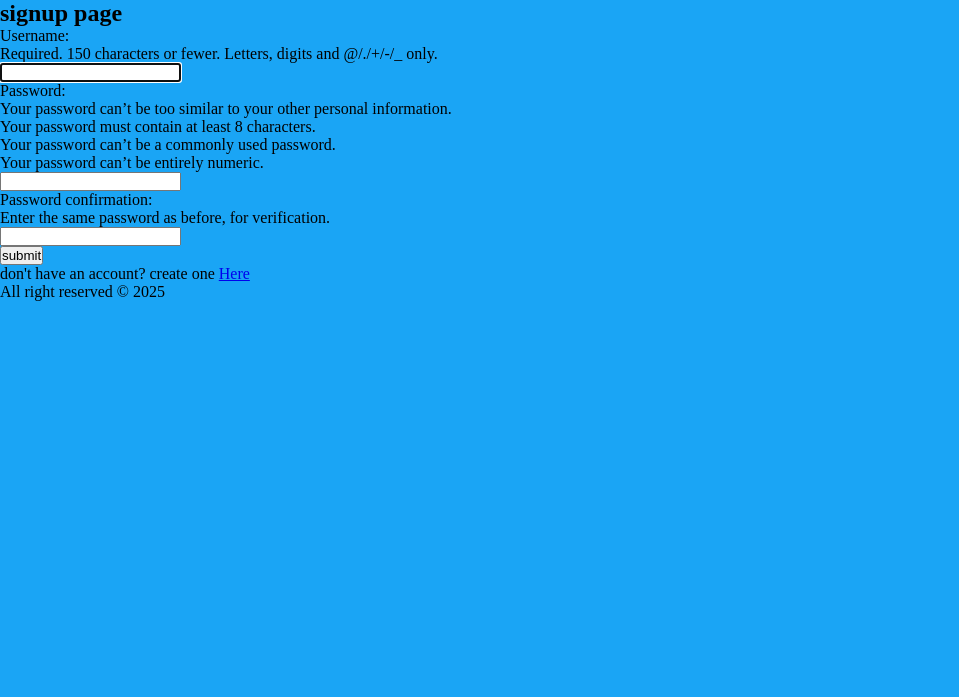
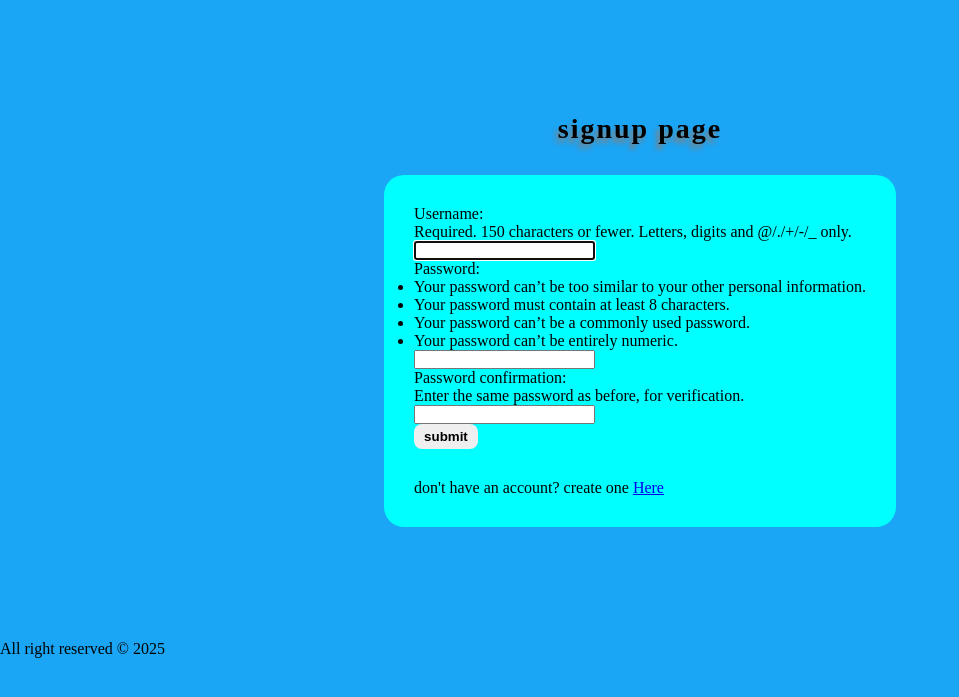
Before and after one commit to elitech25/djangoprofile, a Django app: page /user/signup/ in a window 1280 px wide. Shown: the part 67-764 px from the top of the page, without its empty margins (0-959 px from the left). Run offline with Django 5.2, Linux system fonts and the light colour scheme.

Commit message:
signup page

```diff
--- a/mypotfolio/settings.py
+++ b/mypotfolio/settings.py
@@ -24,7 +24,7 @@ BASE_DIR = Path(__file__).resolve().parent.parent
 SECRET_KEY = 'django-insecure-cezl^q7un&#lnarkrkun-$(#)elwpj%af+s@lmq8p%q02jy*15'
 
 # SECURITY WARNING: don't run with debug turned on in production!
-DEBUG = True
+DEBUG = False
 
 ALLOWED_HOSTS = ["127.0.0.1", ".vercel.app", ".now.sh"]
 
--- a/static/css/style.css
+++ b/static/css/style.css
@@ -313,3 +313,58 @@ nav a:hover {
   margin-bottom: 30px;
   border: transparent;
 }
+
+
+/* signup styling */
+
+.signup{
+  display: flex;
+  flex-direction: column;
+  justify-content: center;
+  gap: 30px;
+  height: 80vh;
+  align-items: center;
+}
+
+.signup > h1 {
+  font-weight: bold;
+  font-size: 28px;
+  letter-spacing: 2px;
+  text-shadow: -3px 5px 5px gray;
+}
+
+.signup > div {
+  height: fit-content;
+  padding: 30px;
+  border-radius: 20px;
+  background-color: aqua;
+}
+
+.signup_form {
+ gap: 30px;
+ display: flex;
+ flex-direction: column;
+}
+
+.signup_form > div {
+  gap: 10px;
+  display: flex;
+  color: azure;
+  flex-direction: column;
+}
+
+.signup_form > div >input {
+  padding: 5px;
+  font-size: 18px;
+  border-radius: 5px;
+  border: transparent;
+  outline: transparent;
+}
+
+.signup_btn {
+  font-weight: bold;
+  padding: 5px 10px;
+  border-radius: 8px;
+  margin-bottom: 30px;
+  border: transparent;
+}
--- a/user/templates/user/signup.html
+++ b/user/templates/user/signup.html
@@ -10,7 +10,7 @@
     <form action="signup_form" method="post">
         {% csrf_token %}
         {{form}}
-        <button>submit</button>
+        <button class="signup_btn">submit</button>
      </form>
     <p>
         don't have an account? create one <a href="{% url 'user_login' %}" > Here</a>
```
